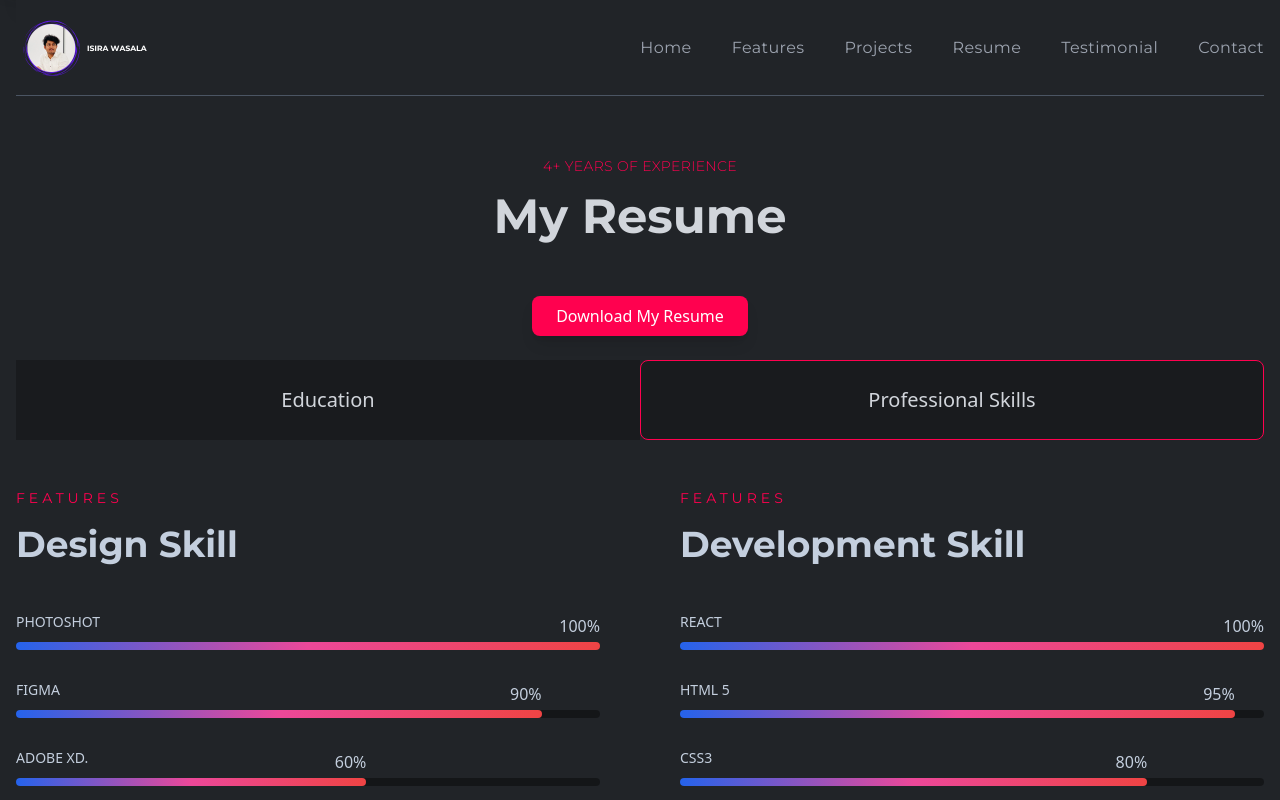
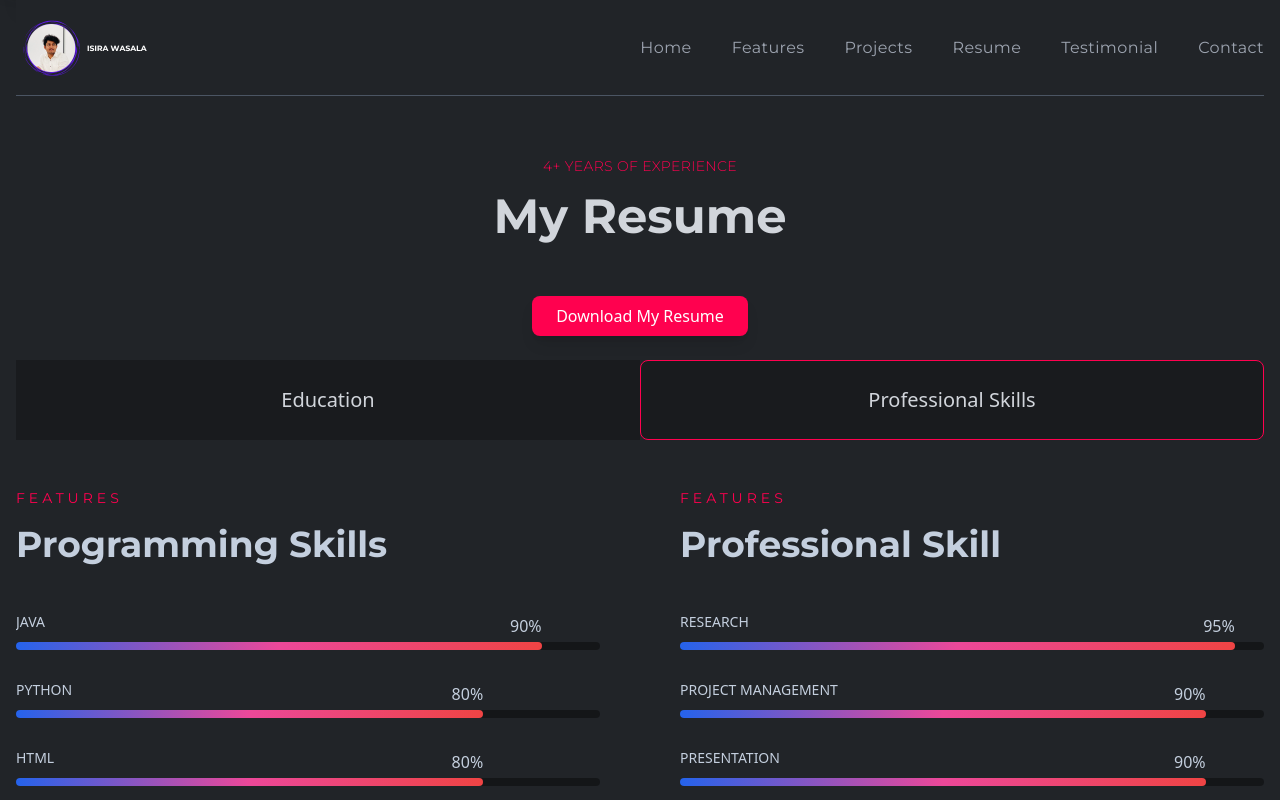
Before and after one commit to Isira-Wasala/React-Portfolio-SoftwareEngineer, a React (Create React App) app: page / in a window 1280 px wide. Both pictures are taken after a click on the item "Professional Skills". Shown: the part 3964-4764 px from the top of the page. Built offline with nearby package versions, Linux system fonts and the light colour scheme.

Commit message:
Did updates on rating bars of the Professional Skills Section

```diff
--- a/src/components/resume/Skills.js
+++ b/src/components/resume/Skills.js
@@ -13,19 +13,84 @@
           <p className="text-sm text-designColor tracking-[4px] uppercase">
             Features
           </p>
-          <h2 className="text-3xl md:text-4xl font-bold">Design Skill</h2>
+          <h2 className="text-3xl md:text-4xl font-bold">Programming Skills</h2>
         </div>
         <div className='className="mt-14 w-full flex flex-col gap-6'>
           <div className="overflow-x-hidden">
-            <p className="text-sm uppercase font-medium">Photoshot</p>
+            <p className="text-sm uppercase font-medium">Java</p>
             <span className="w-full h-2 bgOpacity rounded-md inline-flex mt-2">
               <motion.span
                 initial={{ x: "-100%", opacity: 0 }}
                 animate={{ x: 0, opacity: 1 }}
                 transition={{ duration: 0.5, delay: 0.5 }}
-                className="w-full h-full bg-gradient-to-r from-blue-600 via-pink-500 to-red-500 rounded-md relative"
+                className="w-[90%] h-full bg-gradient-to-r from-blue-600 via-pink-500 to-red-500 rounded-md relative"
               >
-                <span className="absolute -top-7 right-0">100%</span>
+                <span className="absolute -top-7 right-0">90%</span>
+              </motion.span>
+            </span>
+          </div>
+          <div className="overflow-x-hidden">
+            <p className="text-sm uppercase font-medium">Python</p>
+            <span className="w-full h-2 bgOpacity rounded-md inline-flex mt-2">
+              <motion.span
+                initial={{ x: "-100%", opacity: 0 }}
+                animate={{ x: 0, opacity: 1 }}
+                transition={{ duration: 0.5, delay: 0.5 }}
+                className="w-[80%] h-full bg-gradient-to-r from-blue-600 via-pink-500 to-red-500 rounded-md relative"
+              >
+                <span className="absolute -top-7 right-0">80%</span>
+              </motion.span>
+            </span>
+          </div>
+          <div className="overflow-x-hidden">
+            <p className="text-sm uppercase font-medium">HTML</p>
+            <span className="w-full h-2 bgOpacity rounded-md inline-flex mt-2">
+              <motion.span
+                initial={{ x: "-100%", opacity: 0 }}
+                animate={{ x: 0, opacity: 1 }}
+                transition={{ duration: 0.5, delay: 0.5 }}
+                className="w-[80%] h-full bg-gradient-to-r from-blue-600 via-pink-500 to-red-500 rounded-md relative"
+              >
+                <span className="absolute -top-7 right-0">80%</span>
+              </motion.span>
+            </span>
+          </div>
+          <div className="overflow-x-hidden">
+            <p className="text-sm uppercase font-medium">CSS</p>
+            <span className="w-full h-2 bgOpacity rounded-md inline-flex mt-2">
+              <motion.span
+                initial={{ x: "-100%", opacity: 0 }}
+                animate={{ x: 0, opacity: 1 }}
+                transition={{ duration: 0.5, delay: 0.5 }}
+                className="w-[80%] h-full bg-gradient-to-r from-blue-600 via-pink-500 to-red-500 rounded-md relative"
+              >
+                <span className="absolute -top-7 right-0">80%</span>
+              </motion.span>
+            </span>
+          </div>
+          <div className="overflow-x-hidden">
+            <p className="text-sm uppercase font-medium">React</p>
+            <span className="w-full h-2 bgOpacity rounded-md inline-flex mt-2">
+              <motion.span
+                initial={{ x: "-100%", opacity: 0 }}
+                animate={{ x: 0, opacity: 1 }}
+                transition={{ duration: 0.5, delay: 0.5 }}
+                className="w-[75%] h-full bg-gradient-to-r from-blue-600 via-pink-500 to-red-500 rounded-md relative"
+              >
+                <span className="absolute -top-7 right-0">75%</span>
+              </motion.span>
+            </span>
+          </div>
+          <div className="overflow-x-hidden">
+            <p className="text-sm uppercase font-medium">Flutter</p>
+            <span className="w-full h-2 bgOpacity rounded-md inline-flex mt-2">
+              <motion.span
+                initial={{ x: "-100%", opacity: 0 }}
+                animate={{ x: 0, opacity: 1 }}
+                transition={{ duration: 0.5, delay: 0.5 }}
+                className="w-[75%] h-full bg-gradient-to-r from-blue-600 via-pink-500 to-red-500 rounded-md relative"
+              >
+                <span className="absolute -top-7 right-0">75%</span>
               </motion.span>
             </span>
           </div>
@@ -42,45 +107,6 @@
               </motion.span>
             </span>
           </div>
-          <div className="overflow-x-hidden">
-            <p className="text-sm uppercase font-medium">Adobe XD.</p>
-            <span className="w-full h-2 bgOpacity rounded-md inline-flex mt-2">
-              <motion.span
-                initial={{ x: "-100%", opacity: 0 }}
-                animate={{ x: 0, opacity: 1 }}
-                transition={{ duration: 0.5, delay: 0.5 }}
-                className="w-[60%] h-full bg-gradient-to-r from-blue-600 via-pink-500 to-red-500 rounded-md relative"
-              >
-                <span className="absolute -top-7 right-0">60%</span>
-              </motion.span>
-            </span>
-          </div>
-          <div className="overflow-x-hidden">
-            <p className="text-sm uppercase font-medium">Adobe Illustrator</p>
-            <span className="w-full h-2 bgOpacity rounded-md inline-flex mt-2">
-              <motion.span
-                initial={{ x: "-100%", opacity: 0 }}
-                animate={{ x: 0, opacity: 1 }}
-                transition={{ duration: 0.5, delay: 0.5 }}
-                className="w-[70%] h-full bg-gradient-to-r from-blue-600 via-pink-500 to-red-500 rounded-md relative"
-              >
-                <span className="absolute -top-7 right-0">70%</span>
-              </motion.span>
-            </span>
-          </div>
-          <div className="overflow-x-hidden">
-            <p className="text-sm uppercase font-medium">Design</p>
-            <span className="w-full h-2 bgOpacity rounded-md inline-flex mt-2">
-              <motion.span
-                initial={{ x: "-100%", opacity: 0 }}
-                animate={{ x: 0, opacity: 1 }}
-                transition={{ duration: 0.5, delay: 0.5 }}
-                className="w-[95%] h-full bg-gradient-to-r from-blue-600 via-pink-500 to-red-500 rounded-md relative"
-              >
-                <span className="absolute -top-7 right-0">95%</span>
-              </motion.span>
-            </span>
-          </div>
         </div>
       </div>
 
@@ -89,24 +115,11 @@
           <p className="text-sm text-designColor tracking-[4px] uppercase">
             Features
           </p>
-          <h2 className="text-3xl md:text-4xl font-bold">Development Skill</h2>
+          <h2 className="text-3xl md:text-4xl font-bold">Professional Skill</h2>
         </div>
         <div className="flex flex-col gap-6">
           <div className="overflow-x-hidden">
-            <p className="text-sm uppercase font-medium">React</p>
-            <span className="w-full h-2 bgOpacity rounded-md inline-flex mt-2">
-              <motion.span
-                initial={{ x: "-100%", opacity: 0 }}
-                animate={{ x: 0, opacity: 1 }}
-                transition={{ duration: 0.5, delay: 0.5 }}
-                className="w-full h-full bg-gradient-to-r from-blue-600 via-pink-500 to-red-500 rounded-md relative"
-              >
-                <span className="absolute -top-7 right-0">100%</span>
-              </motion.span>
-            </span>
-          </div>
-          <div className="overflow-x-hidden">
-            <p className="text-sm uppercase font-medium">HTML 5</p>
+            <p className="text-sm uppercase font-medium">Research</p>
             <span className="w-full h-2 bgOpacity rounded-md inline-flex mt-2">
               <motion.span
                 initial={{ x: "-100%", opacity: 0 }}
@@ -119,33 +132,46 @@
             </span>
           </div>
           <div className="overflow-x-hidden">
-            <p className="text-sm uppercase font-medium">CSS3</p>
+            <p className="text-sm uppercase font-medium">Project Management</p>
             <span className="w-full h-2 bgOpacity rounded-md inline-flex mt-2">
               <motion.span
                 initial={{ x: "-100%", opacity: 0 }}
                 animate={{ x: 0, opacity: 1 }}
                 transition={{ duration: 0.5, delay: 0.5 }}
-                className="w-[80%] h-full bg-gradient-to-r from-blue-600 via-pink-500 to-red-500 rounded-md relative"
+                className="w-[90%] h-full bg-gradient-to-r from-blue-600 via-pink-500 to-red-500 rounded-md relative"
               >
-                <span className="absolute -top-7 right-0">80%</span>
+                <span className="absolute -top-7 right-0">90%</span>
               </motion.span>
             </span>
           </div>
           <div className="overflow-x-hidden">
-            <p className="text-sm uppercase font-medium">JAVASCRIPT</p>
+            <p className="text-sm uppercase font-medium">Presentation</p>
             <span className="w-full h-2 bgOpacity rounded-md inline-flex mt-2">
               <motion.span
                 initial={{ x: "-100%", opacity: 0 }}
                 animate={{ x: 0, opacity: 1 }}
                 transition={{ duration: 0.5, delay: 0.5 }}
-                className="w-[75%] h-full bg-gradient-to-r from-blue-600 via-pink-500 to-red-500 rounded-md relative"
+                className="w-[90%] h-full bg-gradient-to-r from-blue-600 via-pink-500 to-red-500 rounded-md relative"
               >
-                <span className="absolute -top-7 right-0">75%</span>
+                <span className="absolute -top-7 right-0">90%</span>
               </motion.span>
             </span>
           </div>
           <div className="overflow-x-hidden">
-            <p className="text-sm uppercase font-medium">SOFTWARE</p>
+            <p className="text-sm uppercase font-medium">Rapid Learning</p>
+            <span className="w-full h-2 bgOpacity rounded-md inline-flex mt-2">
+              <motion.span
+                initial={{ x: "-100%", opacity: 0 }}
+                animate={{ x: 0, opacity: 1 }}
+                transition={{ duration: 0.5, delay: 0.5 }}
+                className="w-[90%] h-full bg-gradient-to-r from-blue-600 via-pink-500 to-red-500 rounded-md relative"
+              >
+                <span className="absolute -top-7 right-0">90%</span>
+              </motion.span>
+            </span>
+          </div>
+          <div className="overflow-x-hidden">
+            <p className="text-sm uppercase font-medium">Communication</p>
             <span className="w-full h-2 bgOpacity rounded-md inline-flex mt-2">
               <motion.span
                 initial={{ x: "-100%", opacity: 0 }}
```
